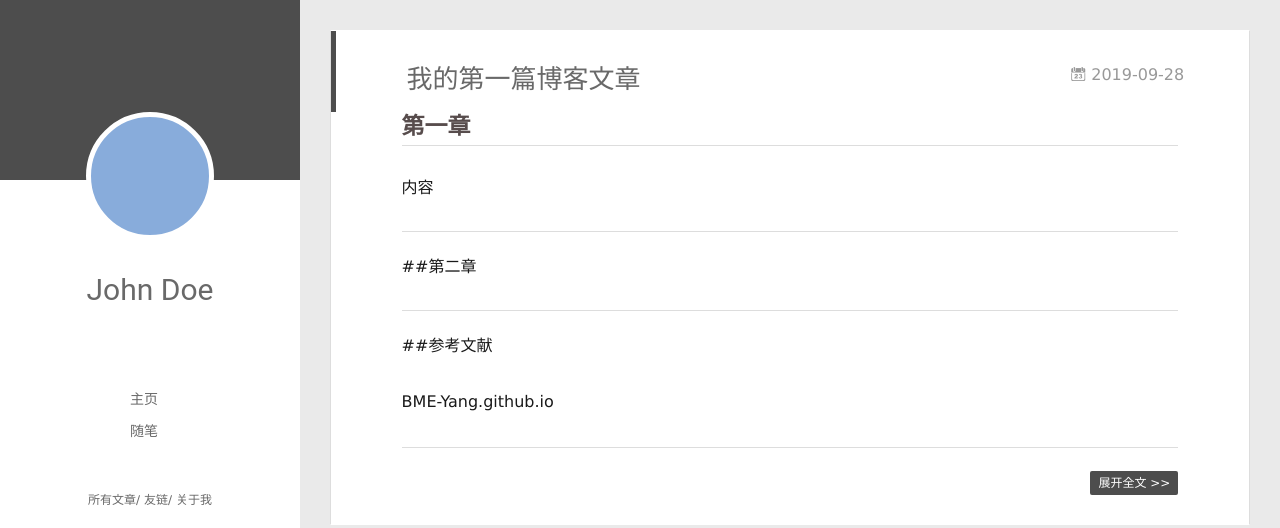
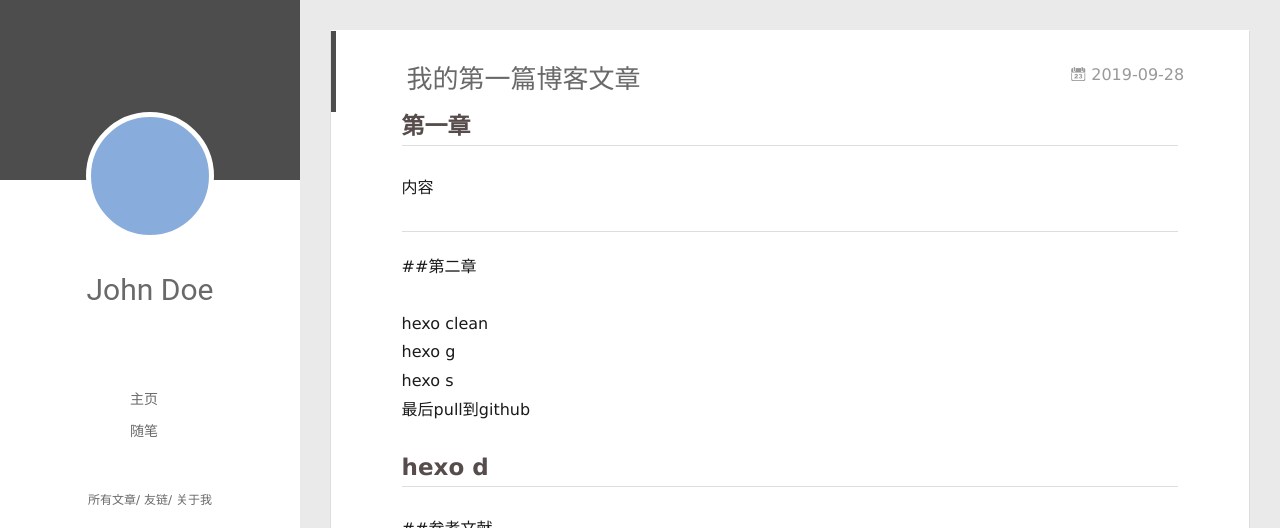
Before and after one commit to BME-Yang/BME-Yang.github.io, a plain HTML site: page index.html in a window 1280 px wide. Shown: the top 528 px of the page. Drawn offline with Linux system fonts and the light colour scheme; no server answers.

Commit message:
Site updated: 2019-09-29 21:40:38

```diff
--- a/index.html
+++ b/index.html
@@ -175,8 +175,8 @@
         <h2 id="第一章"><a href="#第一章" class="headerlink" title="第一章"></a>第一章</h2><p>内容</p>
 <hr>
 <p>##第二章</p>
-<hr>
-<p>##参考文献</p>
+<p>hexo clean<br>hexo g<br>hexo s<br>最后pull到github</p>
+<h2 id="hexo-d"><a href="#hexo-d" class="headerlink" title="hexo d"></a>hexo d</h2><p>##参考文献</p>
 <p>BME-Yang.github.io</p>
 
 
```
Also changed, not shown: 2019/09/28/我的第一篇博客文章/index.html (+6 -6 lines).
